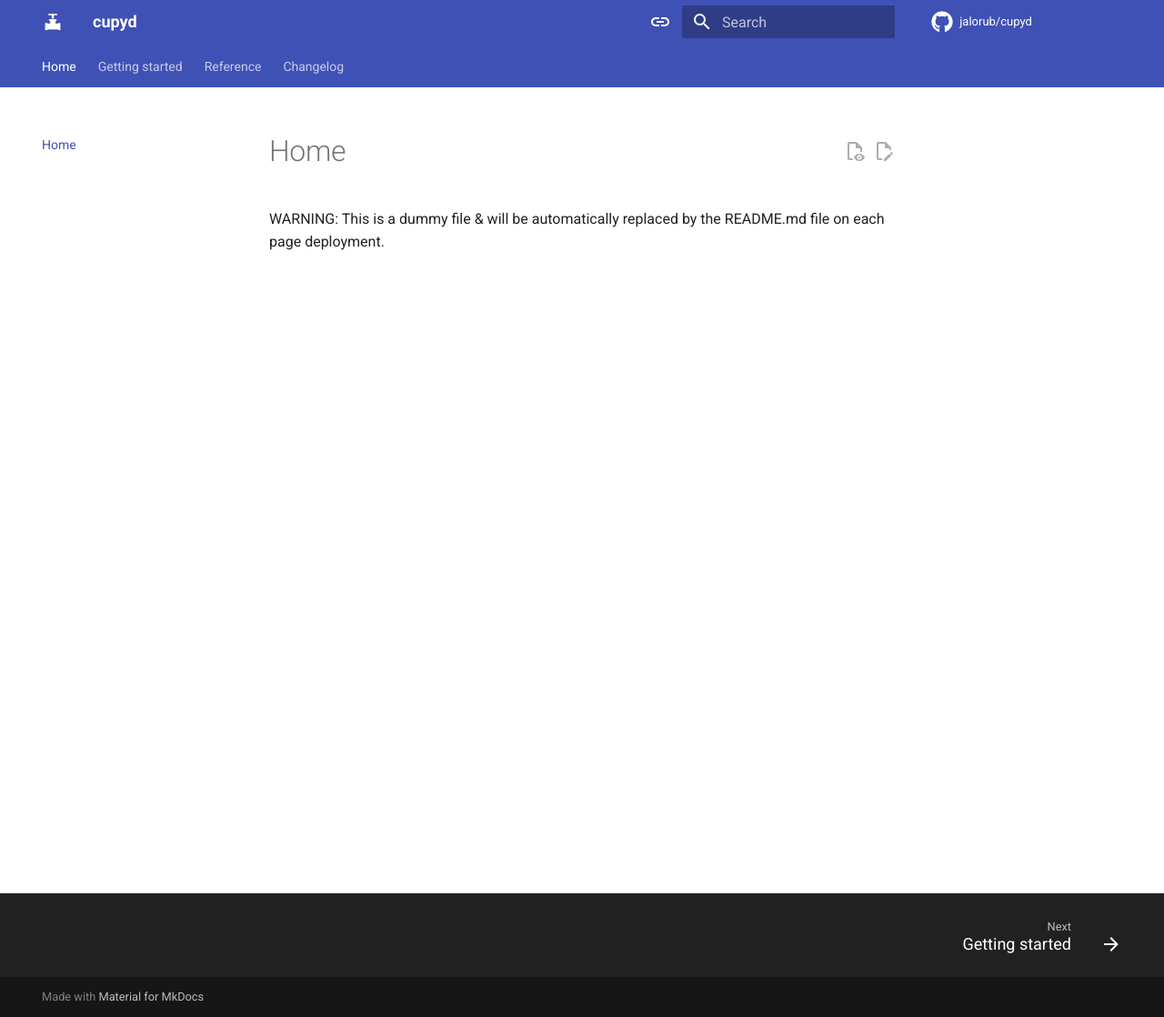
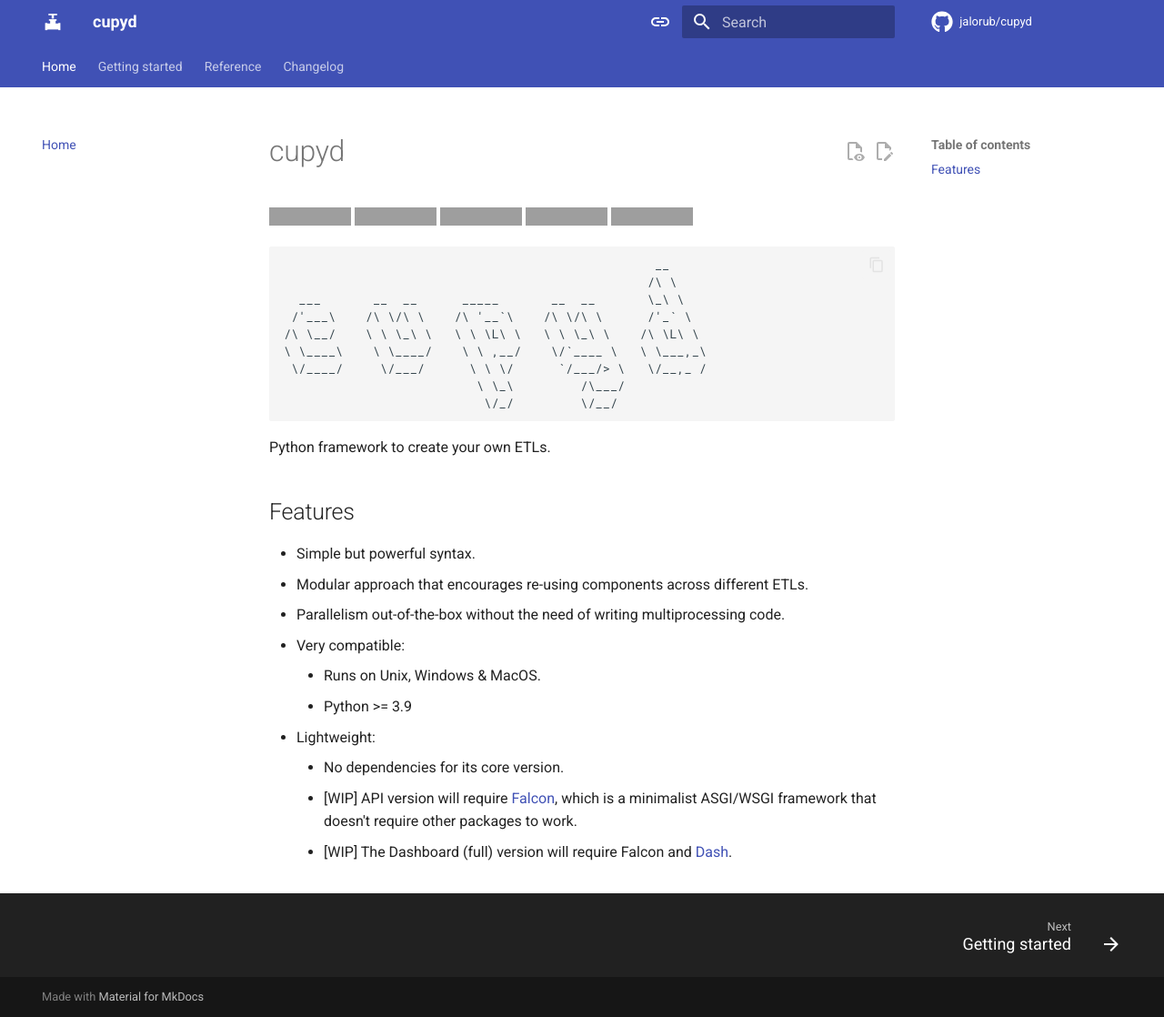
Before and after one commit to jalorub/cupyd, an MkDocs documentation site: the page built from docs/index.md, in a window 1280 px wide and 1118 px high. Shown: the whole window at 91% size. Built offline with MkDocs 1.6.1 and Material for MkDocs 9.7.7, drawn with Linux system fonts in a browser that asks for light colours; comment, search, counter and statistics services are not loaded; grey boxes are pictures that could not be loaded.

Commit message:
Fix docs home page & update CHANGELOG.md (#30)

```diff
--- a/docs/index.md
+++ b/docs/index.md
@@ -1,4 +1,33 @@
-# Home
+# cupyd
 
-WARNING: This is a dummy file & will be automatically replaced by the README.md file on each
-page deployment.
+[![PyPI - Version](https://img.shields.io/pypi/v/cupyd)](https://pypi.org/project/cupyd/)
+![Python Version from PEP 621 TOML](https://img.shields.io/python/required-version-toml?tomlFilePath=https%3A%2F%2Fraw.githubusercontent.com%2Fjalorub%2Fcupyd%2Frefs%2Fheads%2Fmain%2Fpyproject.toml&style=flat-square)
+[![GitHub Actions Workflow Status](https://img.shields.io/github/actions/workflow/status/jalorub/cupyd/ci.yaml?style=flat-square)](https://github.com/jalorub/cupyd/actions/workflows/ci.yaml?query=branch%3Amain++)
+[![Coverage Status](https://coveralls.io/repos/github/jalorub/cupyd/badge.svg)](https://coveralls.io/github/jalorub/cupyd)
+[![PyPI - Downloads](https://img.shields.io/pypi/dm/cupyd?style=flat-square)](https://pypistats.org/packages/cupyd)
+
+                                                      __
+                                                     /\ \
+      ___       __  __      _____       __  __       \_\ \
+     /'___\    /\ \/\ \    /\ '__`\    /\ \/\ \      /'_` \
+    /\ \__/    \ \ \_\ \   \ \ \L\ \   \ \ \_\ \    /\ \L\ \
+    \ \____\    \ \____/    \ \ ,__/    \/`____ \   \ \___,_\
+     \/____/     \/___/      \ \ \/      `/___/> \   \/__,_ /
+                              \ \_\         /\___/
+                               \/_/         \/__/
+
+Python framework to create your own ETLs.
+
+## Features
+
+- Simple but powerful syntax.
+- Modular approach that encourages re-using components across different ETLs.
+- Parallelism out-of-the-box without the need of writing multiprocessing code.
+- Very compatible:
+    - Runs on Unix, Windows & MacOS.
+    - Python >= 3.9
+- Lightweight:
+    - No dependencies for its core version.
+    - [WIP] API version will require [Falcon](https://falcon.readthedocs.io/en/stable/index.html),
+      which is a minimalist ASGI/WSGI framework that doesn't require other packages to work.
+    - [WIP] The Dashboard (full) version will require Falcon and [Dash](https://dash.plotly.com/).
```
Also changed, not shown: CHANGELOG.md (+5 -1 lines), 1 other file.
